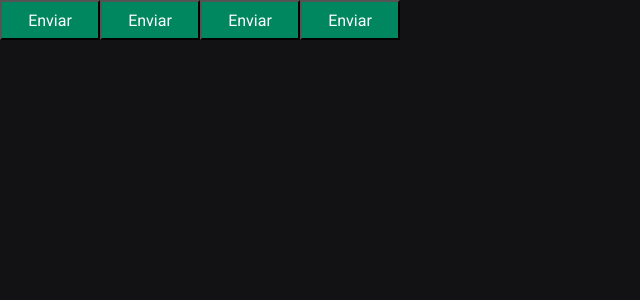
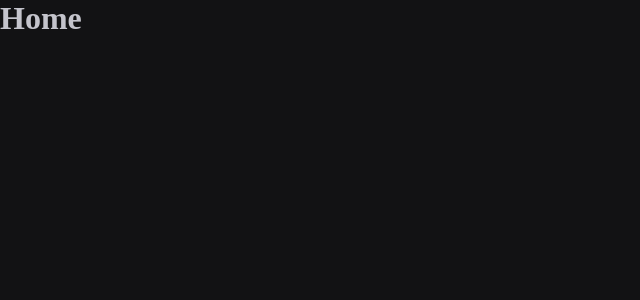
Before and after one commit to LidianeDiniz/02-ignite-timer, a React (Vite) app: page / in a window 1280 px wide. Shown: the top 300 px of the page, without its empty margins (0-640 px from the left). Built offline with nearby package versions, Linux system fonts and the light colour scheme.

Commit message:
React Router Dom

```diff
--- a/package.json
+++ b/package.json
@@ -6,11 +6,13 @@
   "scripts": {
     "dev": "vite",
     "build": "tsc && vite build",
-    "preview": "vite preview"
+    "preview": "vite preview",
+    "lint": "eslint src --ext .ts, .tsx"
   },
   "dependencies": {
     "react": "^18.2.0",
-    "react-dom": "^18.2.0"
+    "react-dom": "^18.2.0",
+    "react-router-dom": "^6.4.4"
   },
   "devDependencies": {
     "@rocketseat/eslint-config": "^1.1.3",
--- a/src/App.tsx
+++ b/src/App.tsx
@@ -1,17 +1,17 @@
-import { ThemeProvider } from 'styled-components'
-import { Button } from './components/Button'
-import { GlobalStyle } from './styles/global'
-import { defaultTheme } from './styles/themes/default'
+import { ThemeProvider } from "styled-components";
+import { BrowserRouter } from "react-router-dom";
+import { Router } from "./Router";
+import { GlobalStyle } from "./styles/global";
+import { defaultTheme } from "./styles/themes/default";
 
 export function App() {
   return (
     <ThemeProvider theme={defaultTheme}>
-      <Button variant="primary" />
-      <Button variant="secondary" />
-      <Button variant="danger" />
-      <Button variant="success" />
+      <BrowserRouter>
+        <Router />
+      </BrowserRouter>
 
       <GlobalStyle />
     </ThemeProvider>
-  )
+  );
 }
--- /dev/null
+++ b/src/Router.tsx
@@ -0,0 +1,12 @@
+import { Routes, Route } from "react-router-dom";
+import { Home } from "./pages/Home";
+import { History } from "./pages/History";
+
+export function Router() {
+  return (
+    <Routes>
+      <Route path="/" element={<Home />} />
+      <Route path="/history" element={<History />} />
+    </Routes>
+  );
+}
--- a/src/components/Button.styles.ts
+++ /dev/null
@@ -1,29 +0,0 @@
-/* eslint-disable prettier/prettier */
-import styled, { css } from 'styled-components'
-
-export type ButtonVariant = 'primary' | 'secondary' | 'danger' | 'success'
-
-interface ButtonContainerProps {
-  variant: ButtonVariant
-}
-
-const buttonVariants = {
-  primary: 'purple',
-  secondary: 'blue',
-  danger: 'red',
-  success: 'green',
-}
-
-export const ButtonContainer = styled.button<ButtonContainerProps>`
-  width: 100px;
-  height: 40px;
-
-  background-color: ${(props) => props.theme['green-500']};
-  color: ${(props) => props.theme.white};
-
-  /*${(props) => {
-    return css`
-      background-color: ${buttonVariants[props.variant]};
-    `
-  }}*/
-`
--- a/src/components/Button.tsx
+++ /dev/null
@@ -1,9 +0,0 @@
-/* eslint-disable prettier/prettier */
-import { ButtonContainer, ButtonVariant } from './Button.styles'
-interface ButtonProps {
-  variant?: ButtonVariant
-}
-
-export function Button({ variant = 'primary' }: ButtonProps) {
-  return <ButtonContainer variant={variant}>Enviar</ButtonContainer>
-}
--- /dev/null
+++ b/src/pages/History.tsx
@@ -0,0 +1,3 @@
+export function History() {
+  return <h1>History</h1>;
+}
--- /dev/null
+++ b/src/pages/Home.tsx
@@ -0,0 +1,3 @@
+export function Home() {
+  return <h1> Home </h1>;
+}
--- a/vite.config.ts
+++ b/vite.config.ts
@@ -1,7 +1,7 @@
-import { defineConfig } from 'vite'
-import react from '@vitejs/plugin-react'
+import { defineConfig } from "vite";
+import react from "@vitejs/plugin-react";
 
 // https://vitejs.dev/config/
 export default defineConfig({
-  plugins: [react()]
-})
+  plugins: [react()],
+});
```
Also changed, not shown: src/main.tsx (+6 -6 lines), src/styles/themes/default.ts (+16 -17 lines), .eslintrc.json, 1 other file (tests, documents, lock files or other folders).
